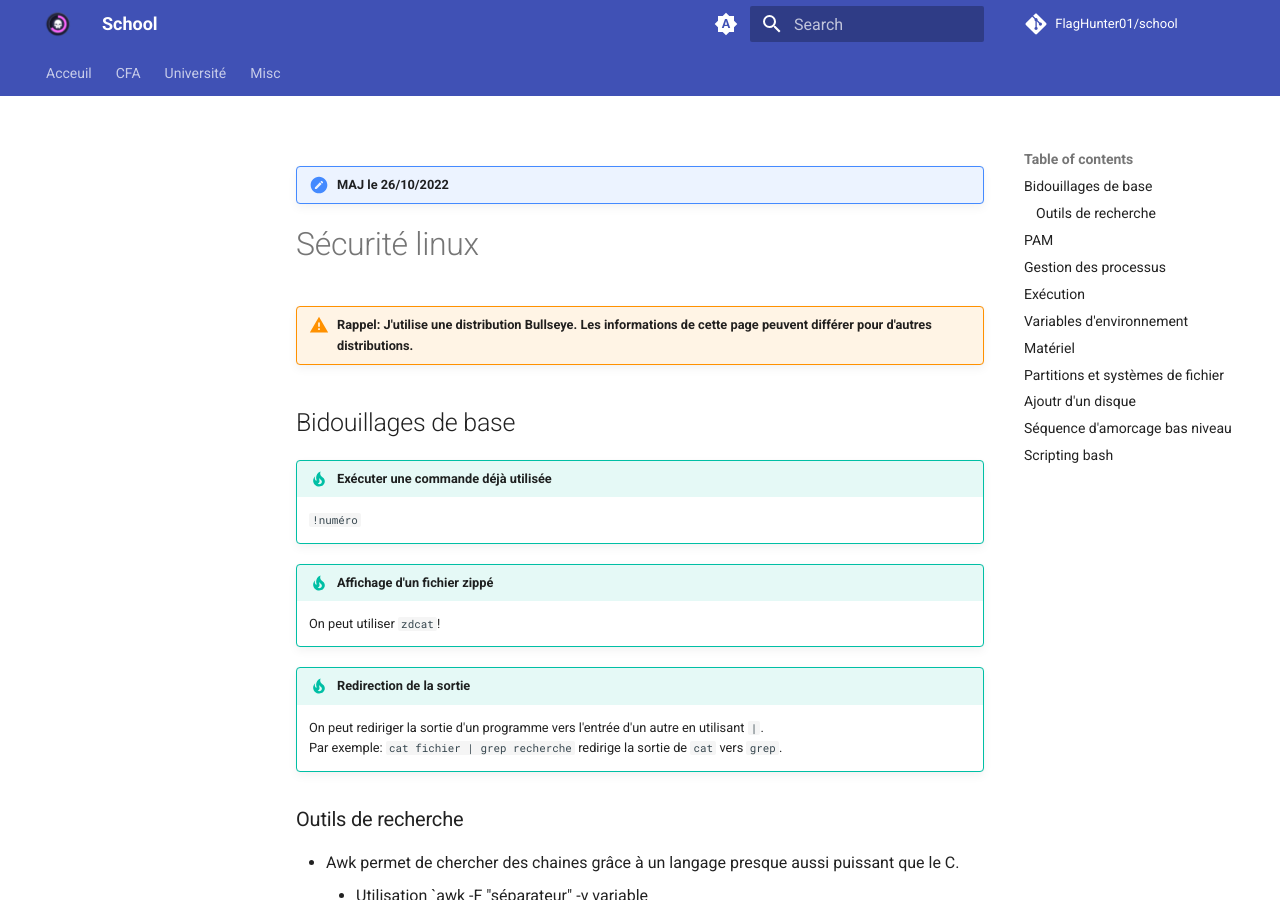
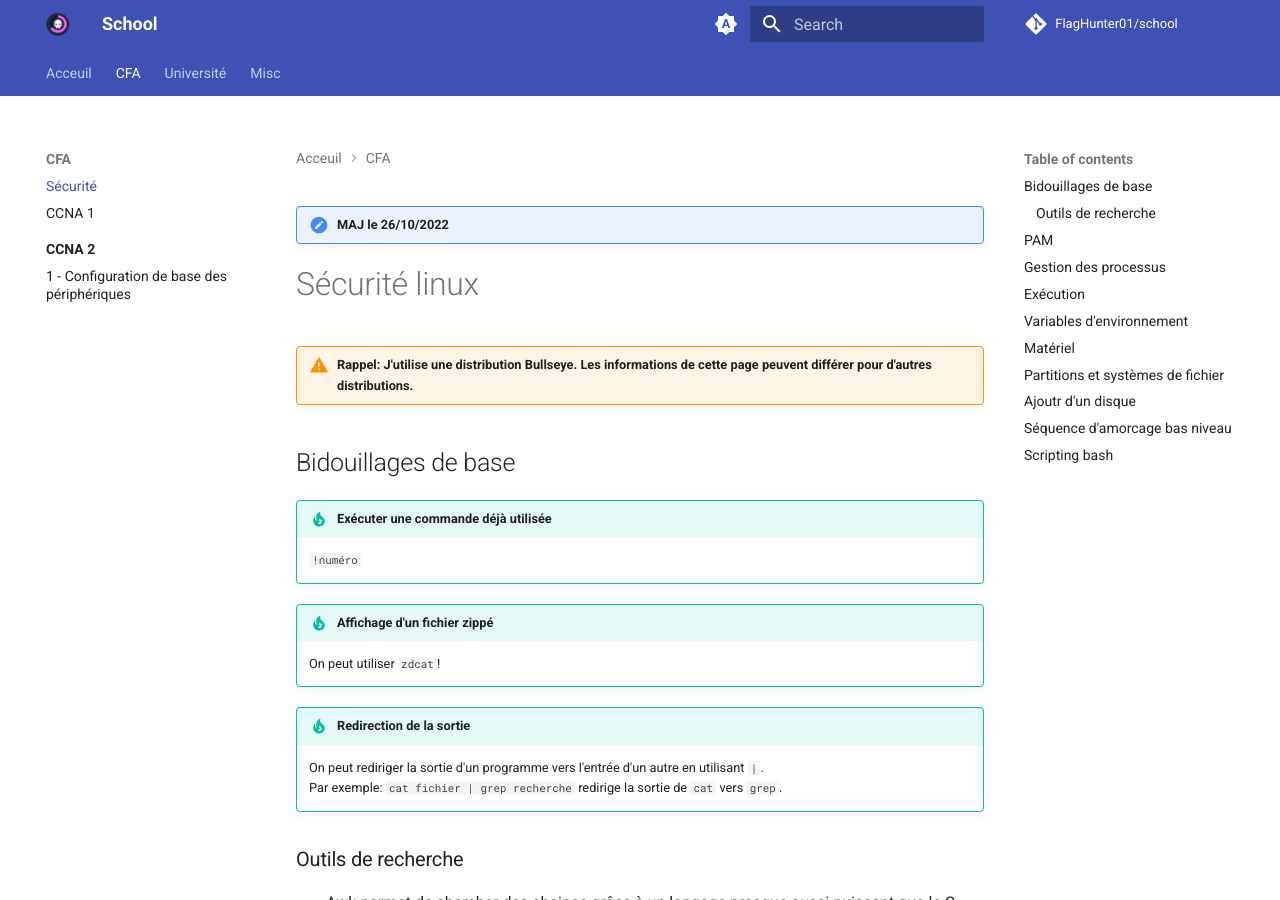
Before and after one commit to Sech-zehn/school, an MkDocs documentation site: the page built from docs/cfa/secu.md, in a window 1280 px wide and 900 px high. Built offline with MkDocs 1.6.1 and Material for MkDocs 9.7.7, drawn with Linux system fonts in a browser that asks for light colours; comment, search, counter and statistics services are not loaded; some of the changed text lies outside the part shown.

Commit message:
Add securite and fix type there.

```diff
--- a/mkdocs.yml
+++ b/mkdocs.yml
@@ -18,6 +18,7 @@ repo_name: FlagHunter01/school
 nav:
     - Acceuil: index.md
     - CFA:
+      - Sécurité: cfa/secu.md
       - CCNA 1: cfa/ccna1.md
       - CCNA 2:
          - cfa/index.md
```
Also changed, not shown: docs/cfa/secu.md (line endings or trailing spaces).
